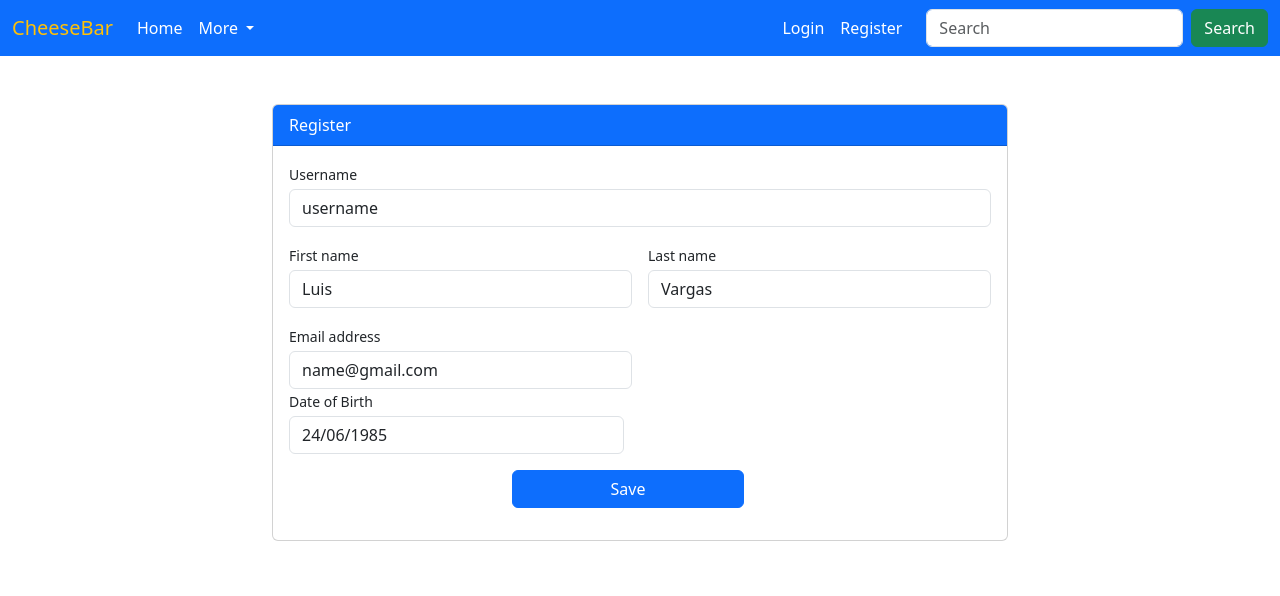
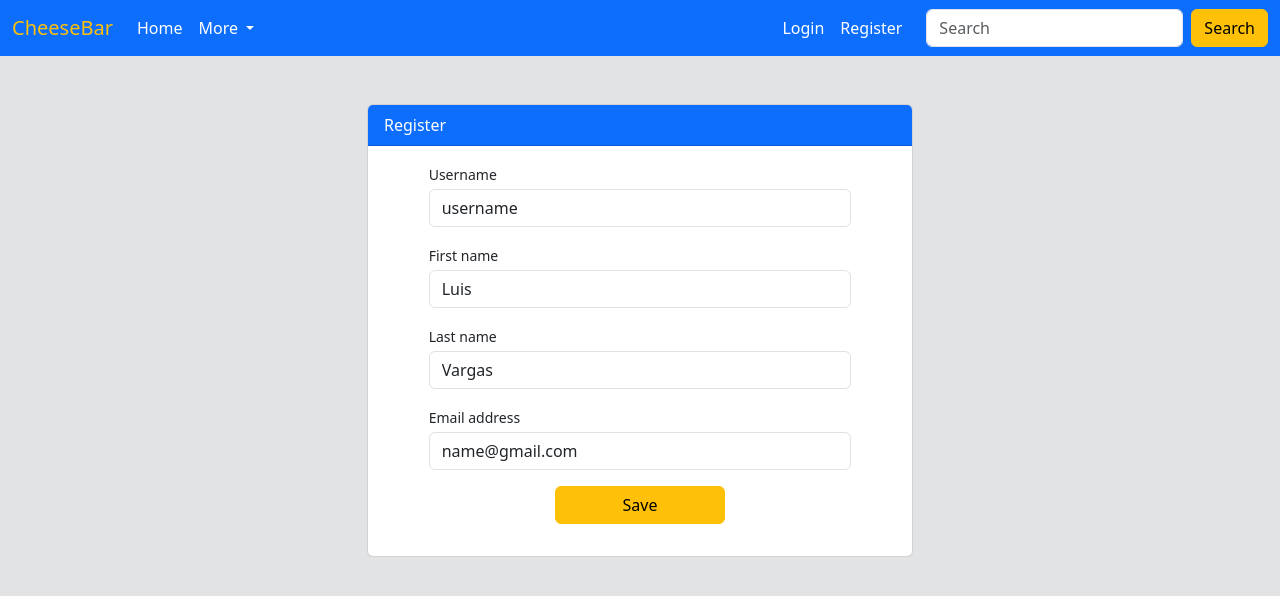
Before and after one commit to josecobi/temaweb, a plain HTML site: page page3.html in a window 1280 px wide. Drawn offline with nearby package versions, Linux system fonts and the light colour scheme.

Commit message:
added edited gif file with slower animation. Touch ups in the nqavbar

```diff
--- a/page3.html
+++ b/page3.html
@@ -6,9 +6,10 @@
     <link href="https://cdn.jsdelivr.net/npm/bootstrap@5.3.2/dist/css/bootstrap.min.css" rel="stylesheet" integrity="sha384-T3c6CoIi6uLrA9TneNEoa7RxnatzjcDSCmG1MXxSR1GAsXEV/Dwwykc2MPK8M2HN" crossorigin="anonymous">
   <script defer src="https://cdn.jsdelivr.net/npm/bootstrap@5.3.2/dist/js/bootstrap.bundle.min.js" integrity="sha384-C6RzsynM9kWDrMNeT87bh95OGNyZPhcTNXj1NW7RuBCsyN/o0jlpcV8Qyq46cDfL" crossorigin="anonymous"></script>
   <script defer src="https://unpkg.com/@popperjs/core@2"></script>
-    <title>Page 3</title>
+  <link rel="stylesheet" href="style.css">
+    <title>Register</title>
 </head>
-<body>
+<body class="bg-secondary-subtle">
   <header>
     <nav class="navbar navbar-expand-lg bg-primary">
         <div class="container-fluid">
@@ -18,32 +19,32 @@
           </button>
           <div class="collapse navbar-collapse" id="navbarSupportedContent">
             <ul class="navbar-nav me-auto mb-2 mb-lg-0">
-              <li class="nav-item">
+              <li class="nav-item rounded">
                 <a class="nav-link active text-white" aria-current="page" href="index.html">Home</a>
               </li>
 
-              <li class="nav-item dropdown">
+              <li class="nav-item dropdown rounded">
                 <a class="nav-link dropdown-toggle text-white" href="#" role="button" data-bs-toggle="dropdown" aria-expanded="false">
                   More
                 </a>
                 <ul class="dropdown-menu">
-                  <li><a class="dropdown-item" href="page2.html">About us</a></li>
+                  <li><a class="dropdown-item" href="aboutUs.html">About us</a></li>
                   <li><hr class="dropdown-divider"></li>
                   <li><a class="dropdown-item" href="page3.html">Contact</a></li>
                 </ul>
               </li>
             </ul>
             <ul class="navbar-nav  mb-2 mb-lg-0" style="margin-right: 1rem;">
-              <li class="nav-item">
+              <li class="nav-item rounded">
                 <a class="nav-link text-white" href="page2.html">Login</a>
               </li>
-              <li class="nav-item">
+              <li class="nav-item rounded">
                 <a class="nav-link text-white" href="page3.html">Register</a>
               </li>
           </ul>
             <form class="d-flex" role="search">
               <input class="form-control me-2" type="search" placeholder="Search" aria-label="Search">
-              <button class="btn btn-success" type="submit">Search</button>
+              <button class="btn btn-warning" type="submit">Search</button>
             </form>
           </div>
         </div>
@@ -51,7 +52,7 @@
 </header>
 <div class="container">
   <div class="row justify-content-center pt-5">
-    <div class="col-xl-8">
+    <div class="col-md-6">
       <div class="card mb-4">
           <div class="card-header bg-primary text-white">
               Register
@@ -59,35 +60,37 @@
           <div class="card-body">
               <form>
                   <div class="mb-3">
+                    <div class="row mb-3 justify-content-center">
+                      <div class="col-md-10">
                         <label class="small mb-1" for="Username">Username</label>
                         <input class="form-control" id="Username" type="text" placeholder="username" value="username" required>
                     </div>
-                  <div class="row gx-3 mb-3">
-                      <div class="col-md-6">
+                    </div>
+                  </div>
+                  <div class="row mb-3 justify-content-center">
+                      <div class="col-md-10">
                           <label class="small mb-1" for="FirstName">First name</label>
                           <input class="form-control" id="FirstName" type="text" placeholder="first name" value="Luis">
                       </div>
-                      <div class="col-md-6">
+
+                  </div>
+                  <div class="row mb-3 justify-content-center">
+
+                    <div class="col-md-10">
                         <label class="small mb-1" for="LastName">Last name</label>
                         <input class="form-control" id="LastName" type="text" placeholder="last name" value="Vargas">
                     </div>
                 </div>
+                  <div class="row mb-3 justify-content-center">
 
-                  <div class="row gx-3 mb-3">
-
-                      <div class="col-md-6">
+                      <div class="col-md-10">
                         <label class="small mb-1" for="EmailAddress">Email address</label>
                         <input class="form-control" id="EmailAddress" type="email" placeholder="email" value="name@gmail.com" required>
                       </div>
-
-                      <div class="row gx-3 mb-3">
-                          <div class="col-md-6">
-                              <label class="small mb-1" for="dateOfBirth">Date of Birth</label>
-                              <input class="form-control" id="dateOfBirth" type="text" name="dateOfBirth" placeholder="Date of birth" value="24/06/1985">
-                          </div>
+                      <div class="row mb-3 justify-content-center">
                   </div>
                   <div class="row justify-content-center">
-                        <button class="btn btn-primary col-4" type="submit">Save</button>
+                    <button class="btn btn-warning col-4" type="submit">Save</button>
                   </div>
                   </div>
               </form>
```
Also changed, not shown: aboutUs.html (+10 -10 lines), cheese.gif (added). Lines whose indentation alone changed are shown as unchanged.
